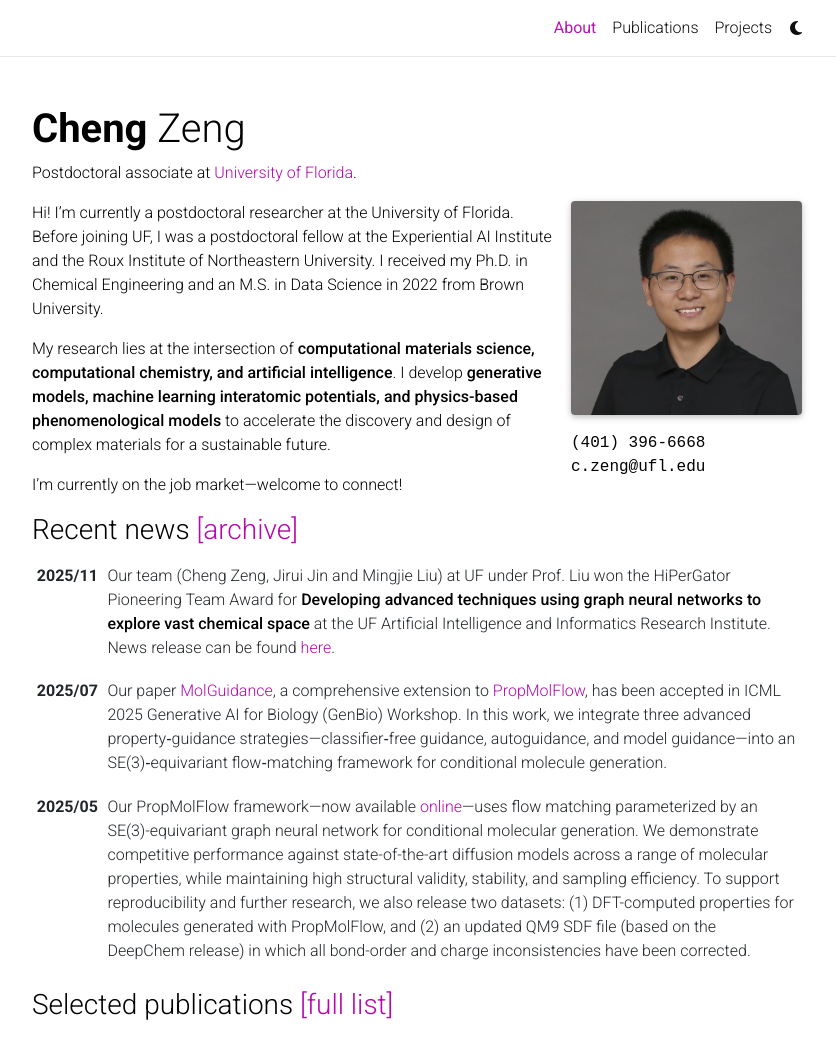
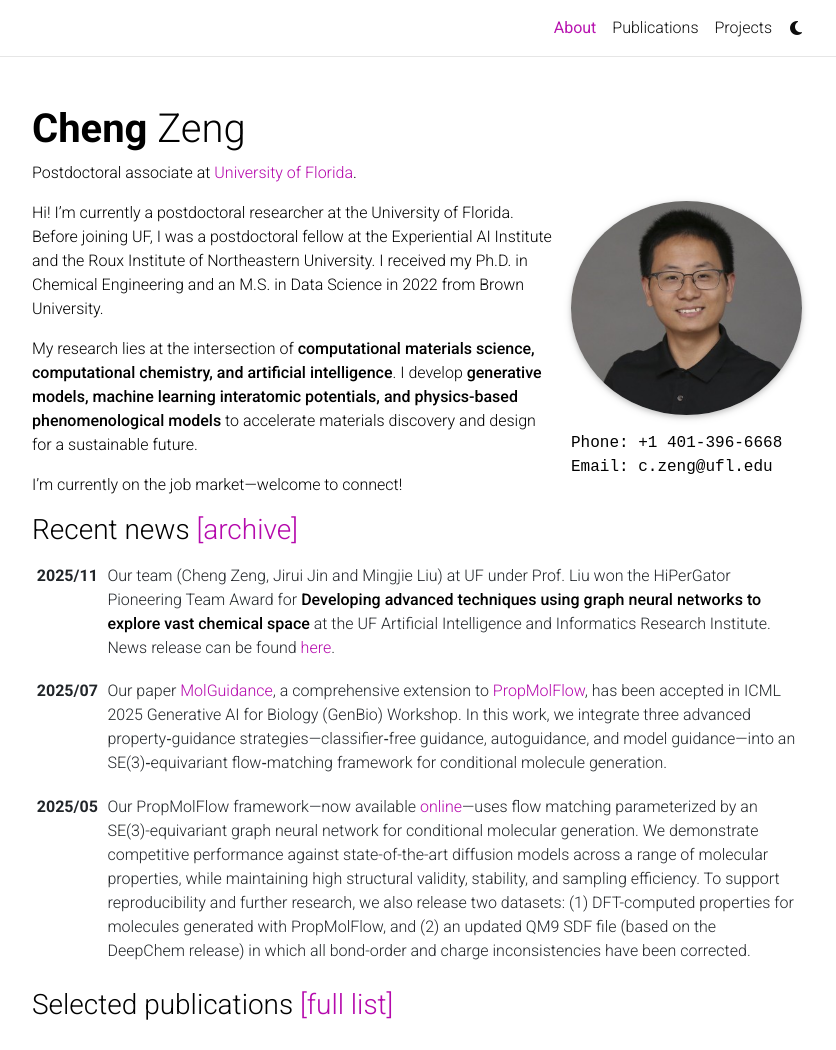
Before and after one commit to cengc13/website, a Jekyll site: the page built from _pages/about.md, in a window 1280 px wide and 1304 px high, cut to the strip 0-1050 px from the top of the window. Shown: the whole strip, without its empty margins (223-1059 px from the left). Built offline with Jekyll 4.4.1, drawn with Linux system fonts in a browser that asks for light colours; comment, search, counter and statistics services are not loaded; a style sheet for code colours, icons or effects is not loaded.

Commit message:
edit self-intro

```diff
--- a/_pages/about.md
+++ b/_pages/about.md
@@ -6,10 +6,10 @@
 profile:
   align: right
   image: prof_pic.jpg
-  image_circular: false # crops the image to make it circular
+  image_circular: true # crops the image to make it circular
   address: >
-    <p>(401) 396-6668 </p>
-    <p>c.zeng@ufl.edu</p>
+    <p>Phone: +1 401-396-6668 </p>
+    <p>Email: c.zeng@ufl.edu</p>
 
 news: true  # includes a list of news items
 latest_posts: false  # includes a list of the newest posts`
@@ -19,6 +19,6 @@
 
 Hi! I’m currently a postdoctoral researcher at the University of Florida. Before joining UF, I was a postdoctoral fellow at the Experiential AI Institute and the Roux Institute of Northeastern University. I received my Ph.D. in Chemical Engineering and an M.S. in Data Science in 2022 from Brown University.
 
-My research lies at the intersection of **computational materials science, computational chemistry, and artificial intelligence**. I develop **generative models, machine learning interatomic potentials, and physics-based phenomenological models** to accelerate the discovery and design of complex materials for a sustainable future.
+My research lies at the intersection of **computational materials science, computational chemistry, and artificial intelligence**. I develop **generative models, machine learning interatomic potentials, and physics-based phenomenological models** to accelerate materials discovery and design for a sustainable future.
 
 I’m currently on the job market—welcome to connect!
```
